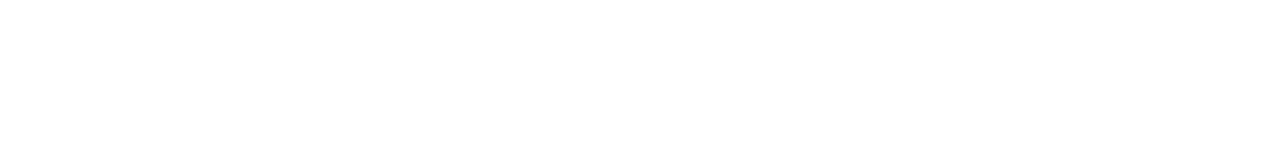
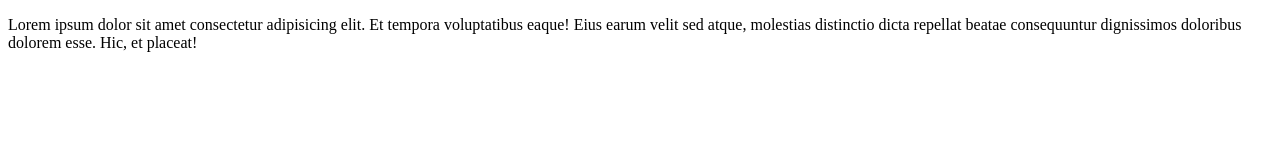
Before and after one commit to czzcat/new_pro, a plain HTML site: page index.html in a window 1280 px wide. Drawn offline with Linux system fonts and the light colour scheme.

Commit message:
更新index。html页面

```diff
--- a/index.html
+++ b/index.html
@@ -7,6 +7,6 @@
     <title>Document</title>
 </head>
 <body>
-
+    <p>Lorem ipsum dolor sit amet consectetur adipisicing elit. Et tempora voluptatibus eaque! Eius earum velit sed atque, molestias distinctio dicta repellat beatae consequuntur dignissimos doloribus dolorem esse. Hic, et placeat!</p>
 </body>
 </html>
```
